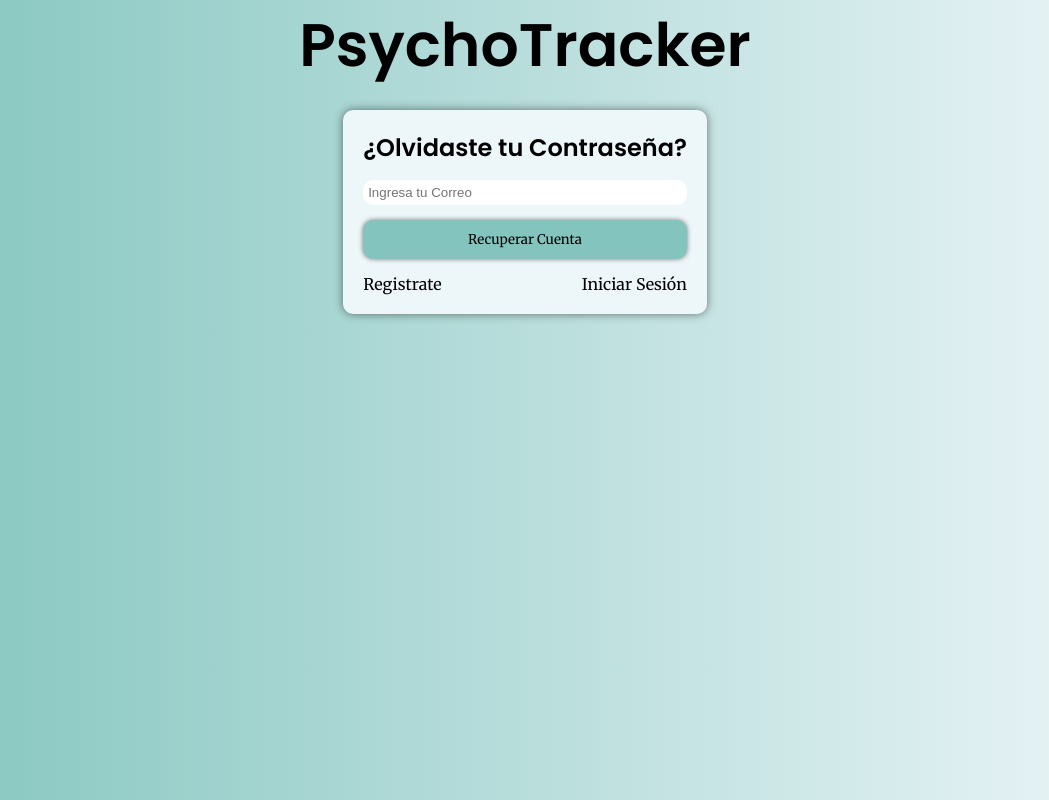
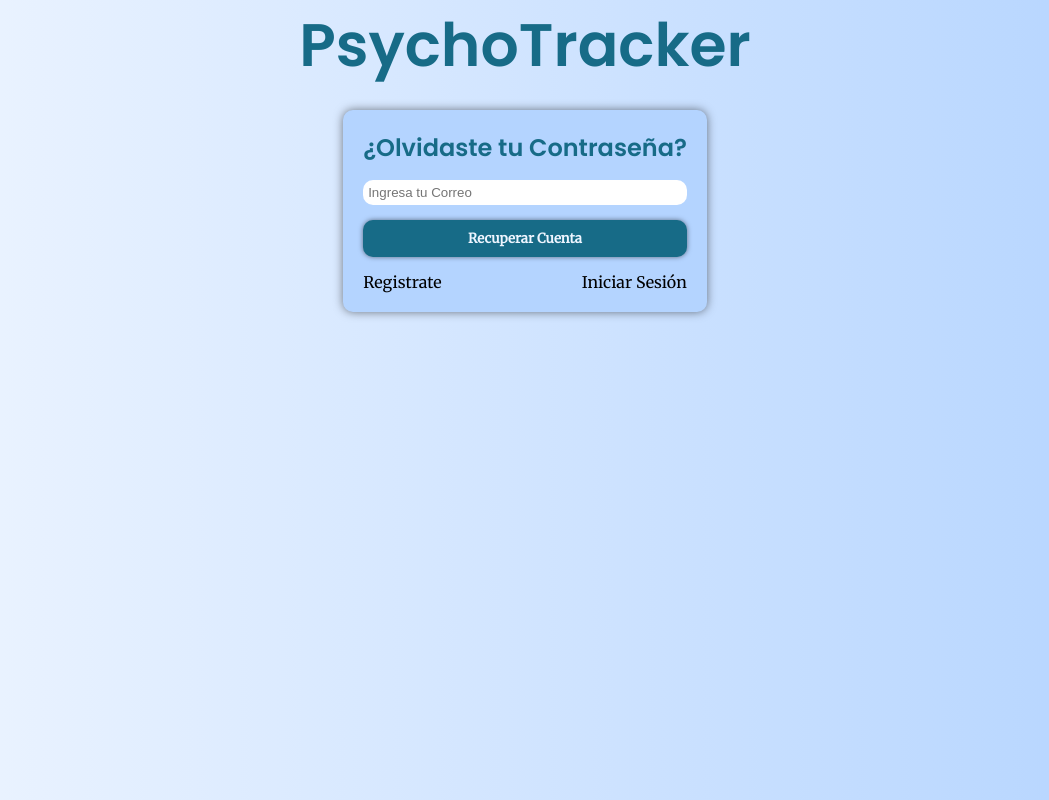
Before and after one commit to zlocker01/PsychoTracker_App_Frontend, a React (Vite) app: page /forgotten-password in a window 1280 px wide. Shown: the whole page, without its empty margins (115-1164 px from the left). Built offline with nearby package versions, Linux system fonts and the light colour scheme.

Commit message:
new UI colors

```diff
--- a/src/styles/_alert.scss
+++ b/src/styles/_alert.scss
@@ -2,7 +2,7 @@
 
 .alert, .alert--success {
     background-color: $alert-color;
-    color: $secondary-color;
+    color: $principal-color;
     padding: .3125rem;
     border-radius: .625rem;
     width: 100%;
@@ -11,5 +11,5 @@
 
 .alert--success {
     background-color: $alert-success-color;
-    color: $secondary-color;
+    color: $principal-color;
 }
--- a/src/styles/_base.scss
+++ b/src/styles/_base.scss
@@ -20,7 +20,7 @@ ul, ol {
 h1, h2, h3, h4, h5, h6 {
     font-family: $principal-font;
     text-align: center;
-    color: $text-color;
+    color: $text-secondary-color;
 }
 
 h1 {
--- a/src/styles/_buttons.scss
+++ b/src/styles/_buttons.scss
@@ -1,15 +1,17 @@
 @import '_colors';
 
 button {
-    background-color: $principal-color;
+    background-color: $button-color;
+    color: $principal-color;
     padding: .625rem;
-    border: .0625rem solid $principal-color;
+    border: none;
     border-radius: .625rem;
     width: 100%;
     box-shadow: 0 0 .3125rem rgba(0 , 0, 0, 0.5);
     transition: transform 0.2s;
+    font-weight: bold;
     &:hover {
-        background-color: $secondary-color;
+        background-color: $button-hover-color;
     }
 
     &:active {
@@ -23,7 +25,7 @@ button {
     border-color: $alert-color;
 
     &:hover {
-        background-color: rgb(171, 4, 4);
+        background-color: $button-hover-color-alert;
     }
 }
 
--- a/src/styles/_colors.scss
+++ b/src/styles/_colors.scss
@@ -1,6 +1,9 @@
-$principal-color: #83c5be;
-$secondary-color: #edf6f9;
+$principal-color: #EEF5FF;
+$secondary-color: #B4D4FF;
 $text-color: #000;
-$text-secondary-color: #006d77;
-$alert-color: #a62639;
+$text-secondary-color: #176B87;
+$button-color: #176B87;
+$button-hover-color: #86B6F6;
+$alert-color: #BF3131;
+$button-hover-color-alert: #7D0A0A;
 $alert-success-color: #386641;
--- a/src/styles/_form-patiens.scss
+++ b/src/styles/_form-patiens.scss
@@ -3,7 +3,7 @@
 
 .form-patiens {
     margin: .625rem;
-    color: $text-color;
+    color: $text-secondary-color;
 
     details {
         font-weight: bold;
```
Also changed, not shown: src/styles/styles.css.
